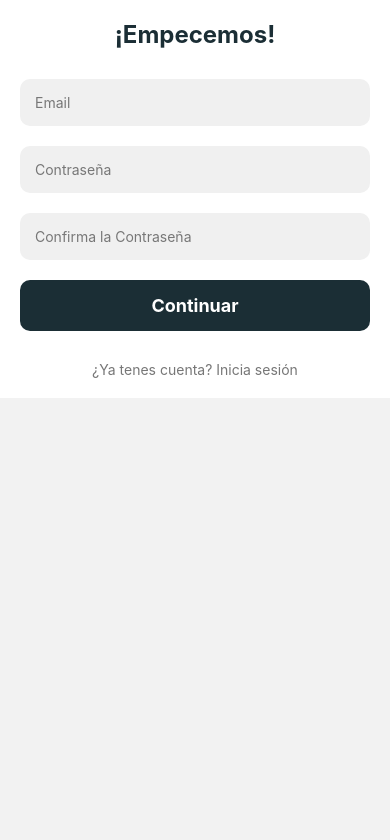
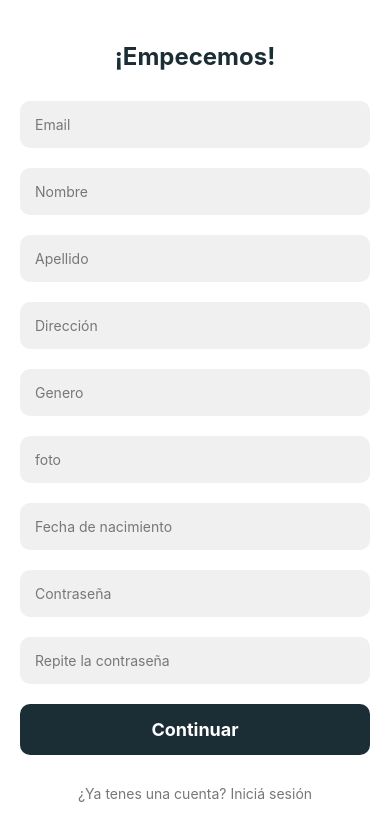
Before and after one commit to Emilia123456/servifinds-app, a React Native app: screen /Register in a window 390 px wide. Shown: the top 840 px of the page. Built offline with nearby package versions, Linux system fonts and the light colour scheme.

Commit message:
ee lpm recreo

```diff
--- a/Screens/HomeScreen.jsx
+++ b/Screens/HomeScreen.jsx
@@ -6,6 +6,23 @@ import { getCategories } from '../service/offersService.js';
 const { width } = Dimensions.get('window');
 
 export default function HomeScreen({ navigation }) {
+
+  const [categories, setCategories] = useState([]);
+
+  useEffect(() => {
+    console.log('useEffect')
+    const fetchCategories = async () => {
+      try {
+        const data = await getCategories();
+        console.log('Fetched categories:', data);
+        setCategories(data);
+      } catch (error) {
+        console.error('Error fetching categories:', error);
+      }
+    };
+
+    fetchCategories();
+  }, []);
 
   const recommendations = [ /*vamos a traer las que tienen mas estrellas*/
     {
@@ -50,7 +67,24 @@ export default function HomeScreen({ navigation }) {
       <Text style={styles.logo}>ServiFinds</Text>
     </View>
 
-      <View style={styles.propagandaContainer}>
+    <ScrollView horizontal style={styles.filterContainer} showsHorizontalScrollIndicator={false}>
+      {categories.length > 0 ? (
+        categories.map((category, index) => (
+      <TouchableOpacity
+        key={index}
+        style={[styles.category, selectedCategory.categoria === category.value && styles.selectedCategory]}
+        onPress={() => filter()}
+      >
+        <Image source={{ uri:'https://diverse-tightly-mongoose.ngrok-free.app' + category.imageURL}} style={styles.filterImage} />
+        <Text style={styles.filterText}>{category.nombre}</Text>
+      </TouchableOpacity>
+      ))
+      ) : (
+        <Text>No hay categorías disponibles</Text>
+      )}
+    </ScrollView>
+
+    <View style={styles.propagandaContainer}>
       <ScrollView
         horizontal
         pagingEnabled
@@ -129,6 +163,17 @@ categoriesContainer: {
 category: {
   alignItems: 'center',
   marginRight: 16,
+  flexDirection: 'row',
+  alignItems: 'center',
+  backgroundColor: '#f9f9f9',
+  borderColor: '#ccc',
+  borderWidth: 1,
+  borderRadius: 10,
+  paddingVertical: 8,
+  paddingHorizontal: 12,
+  marginRight: 8,
+  marginBottom: 8,
+
 },
 categoryImage: {
   width: 25,
@@ -214,4 +259,7 @@ recommendationSubtitle: {
   color: '#1B2E35',
   marginBottom: 4,
 },
+selectedCategory: {
+  borderColor: '#1B2E35',
+},
 });
--- a/Screens/LoginScreen.jsx
+++ b/Screens/LoginScreen.jsx
@@ -1,6 +1,6 @@
 import React, { useState } from 'react';
 import { View, Text, TextInput, TouchableOpacity, StyleSheet, Alert } from 'react-native';
-import { login } from '../service/loginService.js';  // Corrige la importación
+import { login } from '../service/userService.js';  // Corrige la importación
 
 export default function LoginScreen({ navigation }) {
   const [email, setEmail] = useState('');
--- a/Screens/RegisterScreen.jsx
+++ b/Screens/RegisterScreen.jsx
@@ -1,13 +1,43 @@
 import React, { useState } from 'react';
-import { View, Text, TextInput, TouchableOpacity, StyleSheet } from 'react-native';
-import { SafeAreaView } from 'react-native-web';
+import { View, Text, TextInput, TouchableOpacity, StyleSheet, Alert } from 'react-native';
+import { register } from '../service/userService.js';  // Corrige la importación
 
-export default function RegisterScreen({ navigation }) {
+export default function LoginScreen({ navigation }) {
   const [email, setEmail] = useState('');
   const [password, setPassword] = useState('');
+  const [secondPassword, setSecondPassword] = useState('');
+  const [nombre, setNombre] = useState('');
+  const [apellido, setApellido] = useState('');
+  const [genero, setGenero] = useState('');
+  const [direccion, setDireccion] = useState('');
+  const [foto, setFoto] = useState('');
+  const [fecha, setFecha] = useState('');
+
+  const handleRegister = async () => {
+    if (password!=secondPassword){
+      Alert.alert("Las contraseñas no coinciden");
+    }else{
+      try {
+        const result = await register(email, nombre, apellido, direccion, password, genero, foto, fecha);
+        console.log("resultado", result);
+
+        if (result.success) {
+          navigation.navigate('Main');
+          navigation.reset({
+            index: 0,
+            routes: [{ name: 'Main' }],
+          });
+        } else {
+          Alert.alert("Error", "Usuario o contraseña incorrecta, vuelve a ingresar los datos.");
+        }
+      } catch (error) {
+        Alert.alert("Error", "Hubo un problema al iniciar sesión. Inténtalo de nuevo más tarde.");
+      }
+    }
+
+  };
 
   return (
-    <SafeAreaView>
     <View style={styles.container}>
       <Text style={styles.title}>¡Empecemos!</Text>
       <TextInput
@@ -16,6 +46,56 @@ export default function RegisterScreen({ navigation }) {
         placeholderTextColor="#777"
         value={email}
         onChangeText={setEmail}
+        keyboardType="email-address"
+        autoCapitalize="none"
+      />
+      <TextInput
+        style={styles.input}
+        placeholder="Nombre"
+        placeholderTextColor="#777"
+        value={nombre}
+        onChangeText={setNombre}
+        autoCapitalize="none"
+      />
+      <TextInput
+        style={styles.input}
+        placeholder="Apellido"
+        placeholderTextColor="#777"
+        value={apellido}
+        onChangeText={setApellido}
+        autoCapitalize="none"
+      />
+      <TextInput
+        style={styles.input}
+        placeholder="Dirección"
+        placeholderTextColor="#777"
+        value={direccion}
+        onChangeText={setDireccion}
+        autoCapitalize="none"
+      />
+      <TextInput
+        style={styles.input}
+        placeholder="Genero"
+        placeholderTextColor="#777"
+        value={genero}
+        onChangeText={setGenero}
+        autoCapitalize="none"
+      />
+      <TextInput //imput de foto?
+        style={styles.input}
+        placeholder="foto"
+        placeholderTextColor="#777"
+        value={foto}
+        onChangeText={setFoto}
+        autoCapitalize="none"
+      />
+      <TextInput
+        style={styles.input}
+        placeholder="Fecha de nacimiento"
+        placeholderTextColor="#777"
+        value={fecha}
+        onChangeText={setFecha}
+        autoCapitalize="none"
       />
       <TextInput
         style={styles.input}
@@ -27,21 +107,19 @@ export default function RegisterScreen({ navigation }) {
       />
       <TextInput
         style={styles.input}
-          placeholder="Confirma la Contraseña"
+        placeholder="Repite la contraseña"
         placeholderTextColor="#777"
-          value={password}
-          onChangeText={setPassword}
+        value={secondPassword}
+        onChangeText={setSecondPassword}
         secureTextEntry
       />
-        <TouchableOpacity style={styles.button} onPress={() => navigation.navigate('Main')}>
+      <TouchableOpacity style={styles.button} onPress={handleRegister}>
         <Text style={styles.buttonText}>Continuar</Text>
       </TouchableOpacity>
       <TouchableOpacity onPress={() => navigation.navigate('Login')}>
-          <Text style={styles.signUpText}>¿Ya tenes cuenta? Inicia sesión</Text>
+        <Text style={styles.signUpText}>¿Ya tenes una cuenta? Iniciá sesión</Text>
       </TouchableOpacity>
     </View>
-    </SafeAreaView>
-
   );
 }
 
@@ -88,27 +166,6 @@ const styles = StyleSheet.create({
     fontSize: 18,
     fontWeight: 'bold',
   },
-  or: {
-    color: '#777',
-    marginVertical: 10,
-  },
-  socialButtons: {
-    flexDirection: 'row',
-    justifyContent: 'center',
-    width: '100%',
-  },
-  socialButton: {
-    padding: 15,
-    borderRadius: 10,
-    marginHorizontal: 5,
-  },
-  googleButton: {
-    backgroundColor: '#4285F4',
-  },
-  socialButtonText: {
-    color: '#fff',
-    fontSize: 18,
-  },
   signUpText: {
     color: '#777',
     marginTop: 20,
--- a/service/loginService.js
+++ /dev/null
@@ -1,27 +0,0 @@
-import axios from 'axios';
-
-const loginApi = axios.create({
-  baseURL: 'https://diverse-tightly-mongoose.ngrok-free.app/api',
-  headers: {
-    'Content-Type': 'application/json',
-  },
-});
-
-export const login = async (email, password) => {
-  try {
-    const response = await loginApi.post('/users/login', {
-      email: email,
-      contrasena: password,
-    });
-
-    console.log('LLEGO ACA');
-    console.log(email, password);
-    console.log(response.data);
-
-    return response.data;  // Devolver los datos si el login es exitoso
-  } catch (error) {
-    console.error('Error fetching data:', error);
-    console.error(error);
-    throw error;  // Propaga el error para manejarlo en el componente
-  }
-};
--- /dev/null
+++ b/service/userService.js
@@ -0,0 +1,49 @@
+import axios from 'axios';
+
+const userApi = axios.create({
+  baseURL: 'https://diverse-tightly-mongoose.ngrok-free.app/api',
+  headers: {
+    'Content-Type': 'application/json',
+  },
+});
+
+export const login = async (email, password) => {
+  try {
+    const response = await userApi.post('/users/login', {
+      email: email,
+      contrasena: password,
+    });
+
+    console.log('LLEGO ACA');
+    console.log(email, password);
+    console.log(response.data);
+
+    return response.data;
+  } catch (error) {
+    console.error('Error fetching data:', error);
+    console.error(error);
+    throw error;
+  }
+};
+
+
+export const register = async (email, nombre, apellido, direccion, password, genero, foto, fecha) => {
+  try {
+    const response = await userApi.post('/users/register', {
+      email: email,
+      nombre: nombre,
+      apellido: apellido,
+      direccion: direccion,
+      contrasena: password,
+      idGenero: genero,
+      foto: foto,
+      FechaNacimiento: fecha
+    });
+
+    return response.data;
+  } catch (error) {
+    console.error('Error fetching data:', error);
+    console.error(error);
+    throw error;
+  }
+};
```
Lines whose indentation alone changed are shown as unchanged.
